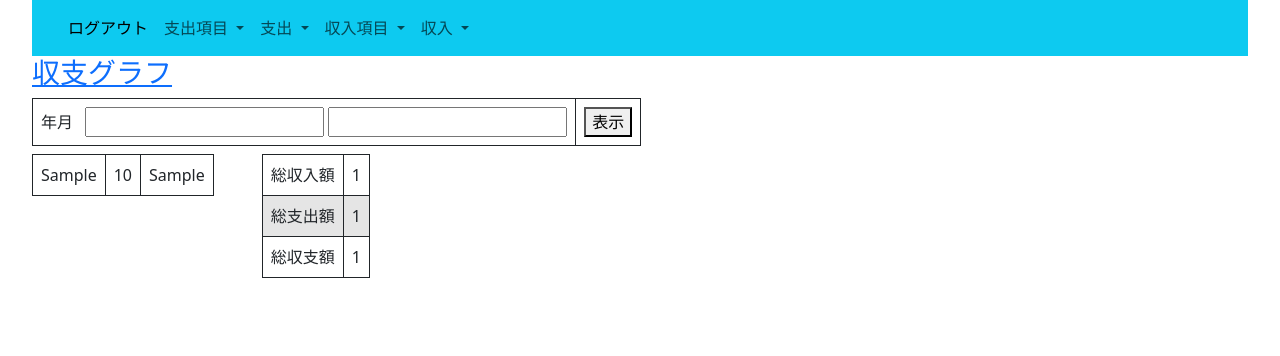
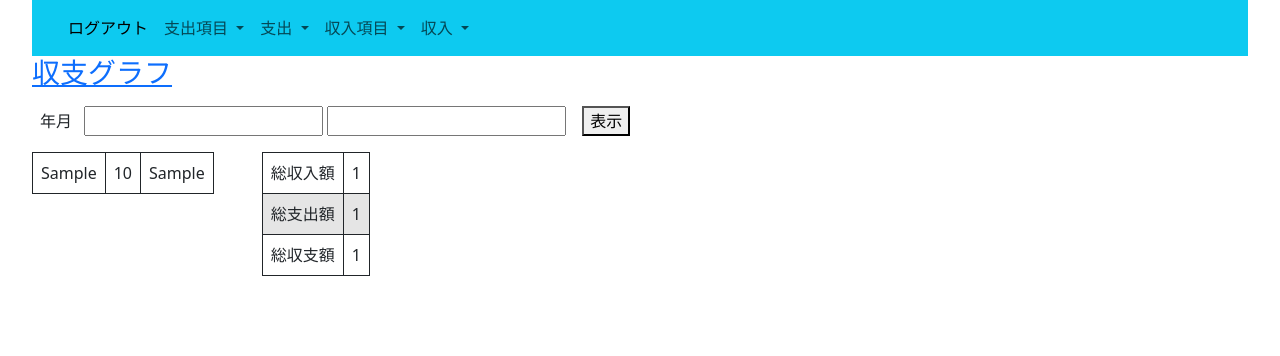
Before and after one commit to gh-victor/django_project, a Django app: template templates/kakeibo/expenditure_chart.html in a window 1280 px wide. Shown: the top 356 px of the page. Run offline with Django 3.2, Linux system fonts and the light colour scheme; the template is opened without the code that fills it: most values are stand-ins (such as "Sample title", 1, 10 or a date in 2020); form fields are guessed from the names that the template uses.

Commit message:
no message

```diff
--- a/static/css/style.css
+++ b/static/css/style.css
@@ -9,6 +9,10 @@ table {
 
 table, th, td {
     border: 1px solid;
+}
+
+.borderless {
+    border: none;
 }
 
 tr:nth-child(even) {
--- a/templates/kakeibo/expenditure_chart.html
+++ b/templates/kakeibo/expenditure_chart.html
@@ -10,14 +10,14 @@
 
 <form class="mt-2" id="search-form" action="" method="GET">
   {% csrf_token %}
-  <table>
+  <table class="borderless">
     <tr>
-      <td>
+      <td class="borderless">
         <label class="me-2">年月</label>
         {{ form.year }}
         {{ form.month }}
       </td>
-      <td>
+      <td class="borderless">
         <button class="ml-4" type="submit">表示</button>
       </td>
     </tr>
```
